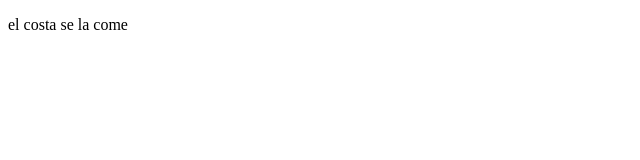
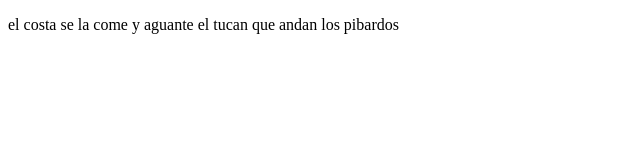
Before and after one commit to A-Pique/proyectoCursoPrework, a plain HTML site: page index.html in a window 1280 px wide. Shown: the whole page, without its empty margins (0-640 px from the left). Drawn offline with Linux system fonts and the light colour scheme.

Commit message:
chimichanga

```diff
--- a/index.html
+++ b/index.html
@@ -10,7 +10,7 @@
 </head>
 <body>
     <p>
-        el costa se la come
+        el costa se la come y aguante el tucan que andan los pibardos
     </p>
 </body>
 </html>
```
